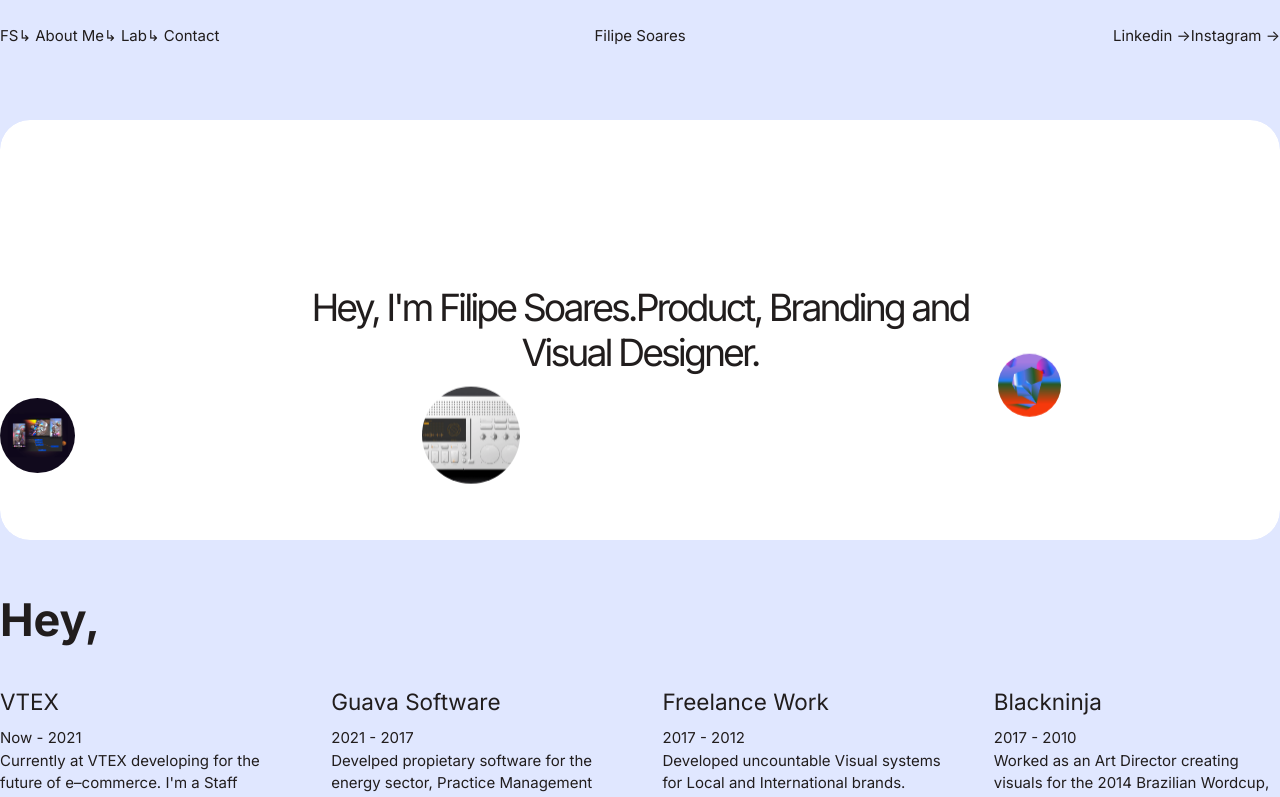
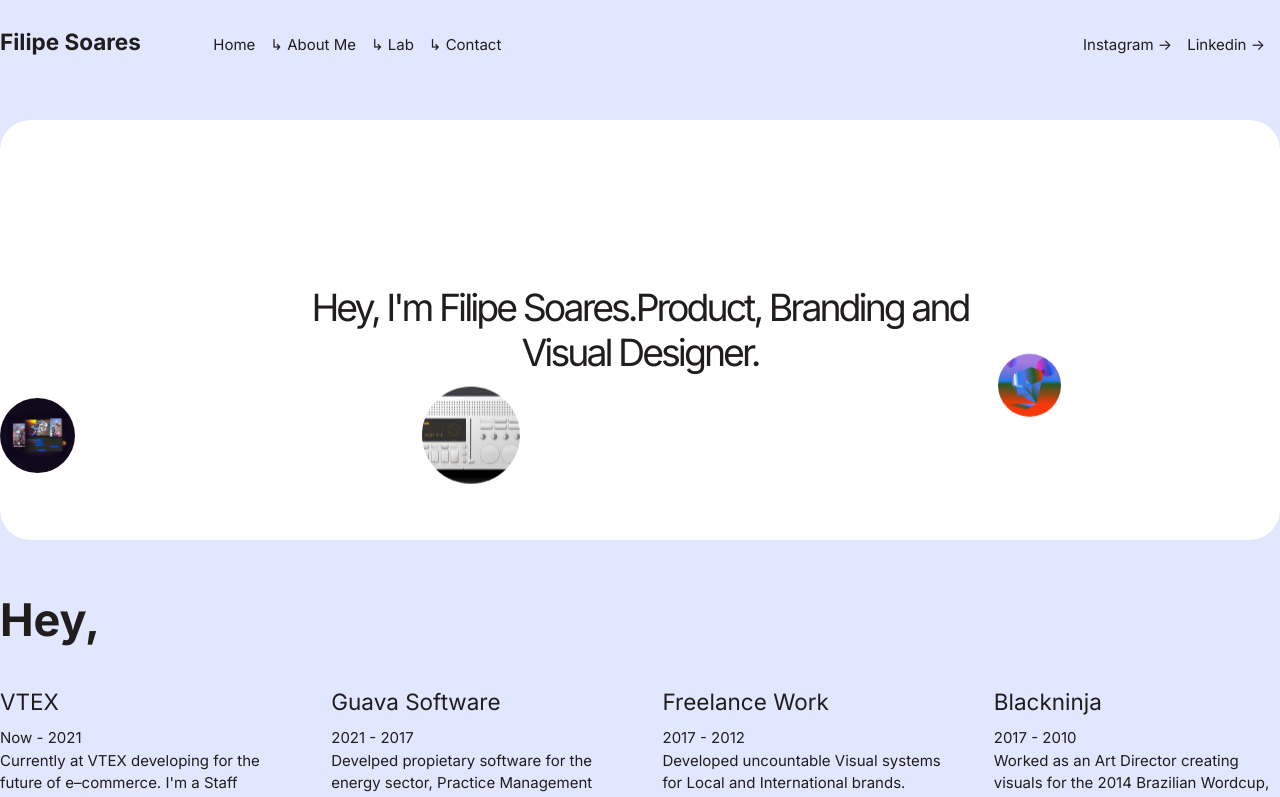
Before and after one commit to filipeafns/filipe.work, a Next.js app: page / in a window 1280 px wide. Shown: the top 797 px of the page. Built offline with nearby package versions, Linux system fonts and the light colour scheme.

Commit message:
Styles navigation

```diff
--- a/components/nav/nav.js
+++ b/components/nav/nav.js
@@ -1,25 +1,83 @@
 import Link from 'next/link'
+import cn from 'classnames';
+import { useState } from 'react';
 
 import style from './nav.module.scss';
 
-export default function Nav() {
+export default function Nav({ onClick }) {
+    const [isOpen, setIsOpen] = useState(false);
+
+    const handleOpenCloseClick = () => {
+        setIsOpen((value) => {
+            if (!value) {
+                document.body.style.overflow = 'hidden';
+            } else {
+                document.body.style.overflow = null;
+            }
+
+            return !value;
+        });
+    };
+
+    const handleCloseClick = () => {
+        setIsOpen((value) => {
+            if (value) {
+                document.body.style.overflow = null;
+            } else {
+                return value;
+            }
+        });
+    };
+
     return (
         <>
             <nav className={style.nav}>
                 <div>
+                    <p>Filipe Soares</p>
+                    <div className={cn({ [style.navmodal]: true, [style.open]: isOpen })}>
                         <ul>
-                        <li><Link href="/"><a>FS</a></Link></li>
-                        <li><Link href="/about"><a>↳ About Me</a></Link></li>
-                        <li><Link href="/lab"><a>↳ Lab</a></Link></li>
-                        <li><Link href="/contact"><a>↳ Contact</a></Link></li>
+                            <li><Link href="/" onClick={handleCloseClick}><a>Home</a></Link></li>
+                            <li><Link href="/about" onClick={handleCloseClick}><a>↳ About Me</a></Link></li>
+                            <li><Link href="/lab" onClick={handleCloseClick}><a>↳ Lab</a></Link></li>
+                            <li><Link href="/contact"onClick={handleCloseClick}><a>↳ Contact</a></Link></li>
                         </ul>
-                    <span>Filipe Soares</span>
                         <ul className={style.social}>
                             <li><a href="http://linkedin.com/in/fisoares" target="_blank">Linkedin -></a></li>
                             <li><a href="http://instagram.com/filipeafns/" target="_blank">Instagram -></a></li>
                         </ul>
+                        <button onClick={handleOpenCloseClick}>
+                            <span></span>
+                            <span></span>
+                        </button>
+                    </div>
                 </div>
             </nav>
         </>
     )
 }
+
+
+// export default function Nav() {
+//     return (
+//         <>
+//             <nav className={style.nav}>
+//                 <div>
+//                     <p>Filipe Soares</p>
+//                     <div className={cn(style.navmodal, style.isclosed)}>
+//                         <ul>
+//                             <li><Link href="/"><a>Home</a></Link></li>
+//                             <li><Link href="/about"><a>↳ About Me</a></Link></li>
+//                             <li><Link href="/lab"><a>↳ Lab</a></Link></li>
+//                             <li><Link href="/contact"><a>↳ Contact</a></Link></li>
+//                         </ul>
+//                         <ul className={style.social}>
+//                             <li><a href="http://linkedin.com/in/fisoares" target="_blank">Linkedin -></a></li>
+//                             <li><a href="http://instagram.com/filipeafns/" target="_blank">Instagram -></a></li>
+//                         </ul>
+//                     </div>
+//                 </div>
+//                 <button>Open/close</button>
+//             </nav>
+//         </>
+//     )
+// }
--- a/components/nav/nav.module.scss
+++ b/components/nav/nav.module.scss
@@ -5,23 +5,101 @@
 @import "../../styles/scaffold";
 
 .nav {
+  p {
+    width: fit-content;
+    display: inline;
+    font-size: 1.5rem;
+    font-weight: 700;
+    margin: 0;
+  }
+  > div { padding: 2rem;}
   @include media(">tablet") {
     position: fixed;
     display: flex;
     -ms-flex-align: center;
     width: 100%;
     z-index: 10;
-    div {
-      display: grid;
-      grid-template-columns: 1fr 1fr 1fr;
-      column-gap: 50px;
+    > div {
+      display: flex;
       margin: auto;
       margin-top: 25px;
       margin-bottom: 25px;
       width: $max-width;
+      align-items: baseline;
+      padding: 0;
+      p { flex: 0 20%;}
+      div {
+        display: flex;
+        width: 100%;
+        ul {
+          display: flex;
+          flex-direction: row;
+          width: 100%;
+        }
+        ul:nth-child(2) { flex-direction: row-reverse;}
+        li { margin-right: 1rem;}
+      }
+    }
+  }
+  button {
+    position: absolute;
+    position: fixed;
+    bottom: 3rem;
+    right: 3rem;
+    background-color: rgb(0, 0, 0);
+    border: 0;
+    width: 5rem;
+    height: 5rem;
+    font-size: 0;
+    border-radius: 100%;
+    z-index: 99;
+    display: flex;
+    flex-direction: column;
+    justify-content: space-between;
+    padding: 1.8rem 1.2rem;
+    align-items: flex-end;
+    span {
+      width: 100%;
+      height: 4px;
+      background-color: white;
+      transition: all .2s ease-in-out;
+      &:nth-child(2) { width: 50%;}
+    }
+  }
+  .navmodal {
+    ul { display: none; }
+    @include media(">tablet") {
       ul { display: flex; }
-      span { text-align: center; }
-      .social { justify-content: end; }
+      button { display: none; }
+    }
+    &.open {
+      position: absolute;
+      position: fixed;
+      width: 100%;
+      height: 100%;
+      top: 0;
+      left: 0;
+      backdrop-filter: blur(10px);
+      background-color: rgba($color: #000000, $alpha: 0.9);
+      z-index: 98;
+      color: white;
+      padding: 4rem;
+      display: flex;
+      flex-direction: column;
+      font-size: 2rem;
+      justify-content: space-between;
+      transition: .2 all ease-in;
+      a { color: white; }
+      ul { display: inline; }
+      button span {
+        transform: rotate(45deg) translate(6px, 6px);
+        transform-origin: center center;
+        &:nth-child(2) {
+          width: 100%;
+          transform: rotate(-45deg) translate(5px, -5px);
+          transform-origin: center center;
+        }
+      }
     }
   }
 }
```
Lines whose indentation alone changed are shown as unchanged.
